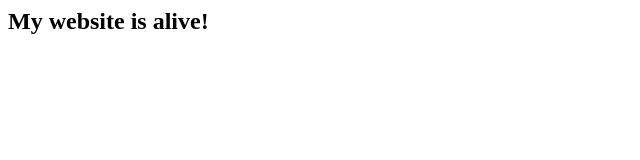
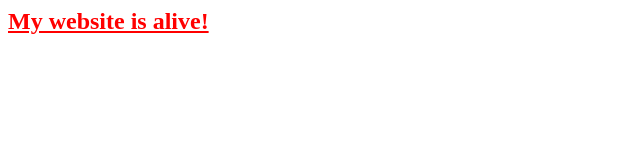
Before and after one commit to floran/startDev, a plain HTML site: page index.html in a window 1280 px wide. Shown: the whole page, without its empty margins (0-640 px from the left). Drawn offline with Linux system fonts and the light colour scheme.

Commit message:
red underlined text

```diff
--- a/index.html
+++ b/index.html
@@ -1,3 +1,3 @@
 <html>
-<body><h2>My website is alive!</h2>	</body>
+<body><h2 style="color:red"><u>My website is alive!</u></h2>	</body>
 </html>
```
